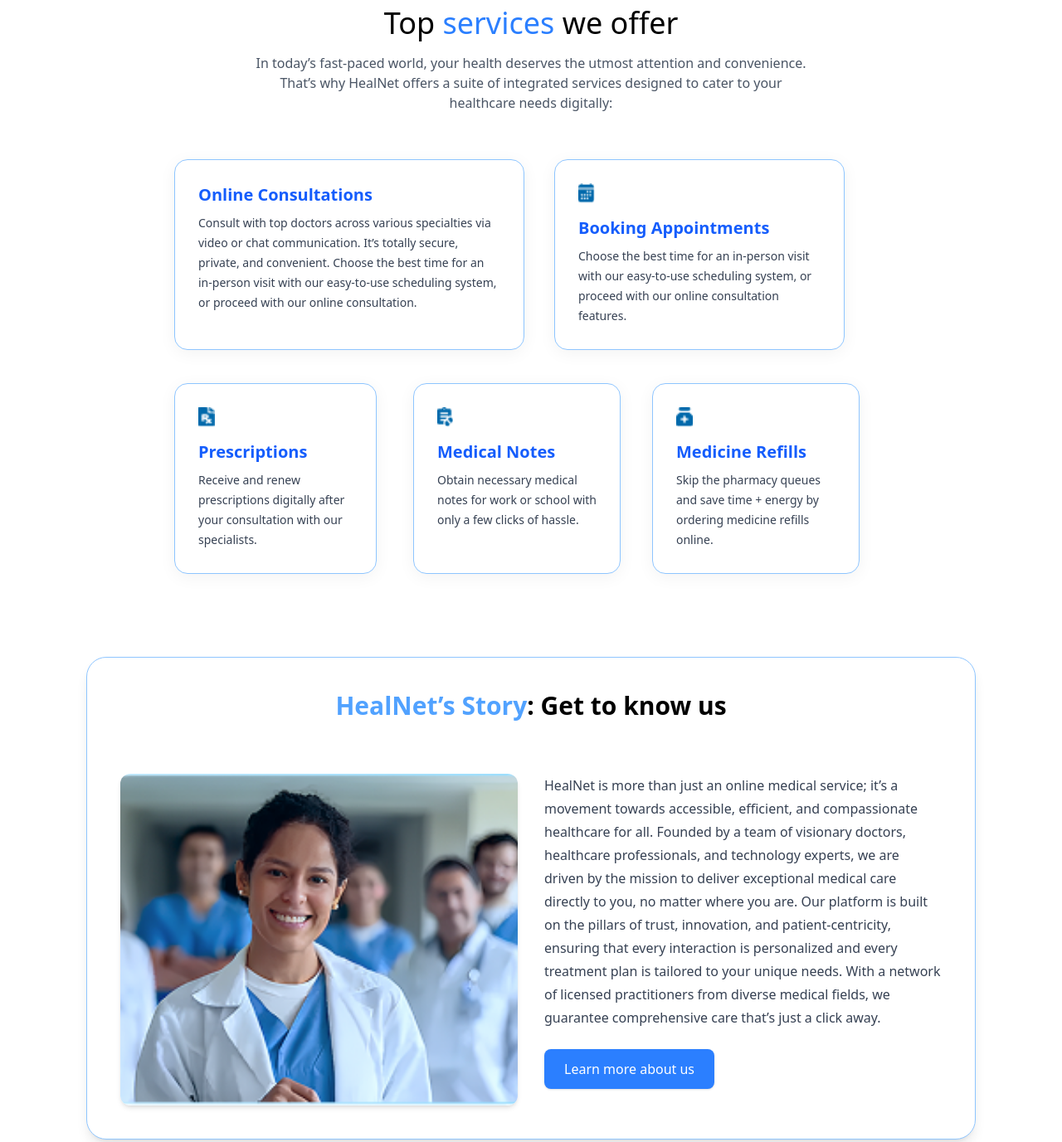
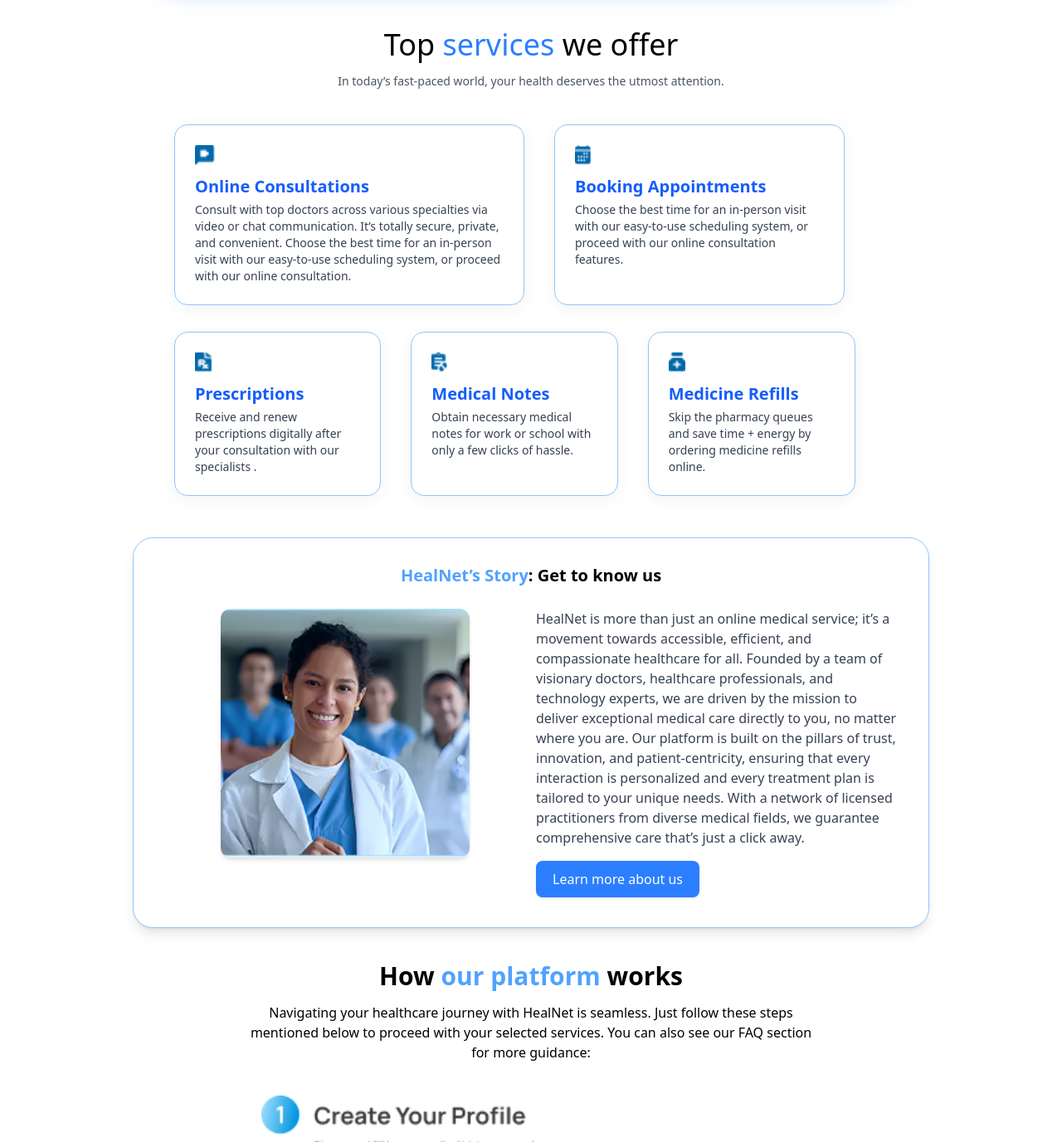
Before and after one commit to zifra3114/Tailwind-Project, a plain HTML site: page index.html in a window 1280 px wide. Shown: the part 966-2343 px from the top of the page at 83% size. Drawn offline with nearby package versions, Linux system fonts and the light colour scheme.

Commit message:
Add files via upload

```diff
--- a/index.html
+++ b/index.html
@@ -12,15 +12,17 @@
 </head>
 <body>
     <!-- Navbar -->
-<nav class="fixed top-0 left-0 w-full bg-neutral-primary  border-default z-50 animate__animated animate__fadeInUp">
-  <div class="max-w-screen-xl mx-auto flex items-center justify-between p-4">
+<!-- Navbar -->
+<!-- Navbar -->
+<nav class="fixed top-0 left-0 w-full bg-neutral-primary border-default z-50">
+  <div class="max-w-screen-xl mx-auto flex flex-wrap items-center justify-between p-4">
 
     <!-- Logo -->
-    <img src="./logo.png" class="h-10" alt="Logo">
+    <img src="./logo.png" class="h-10 flex-shrink-0" alt="Logo">
 
-    <!-- Menu -->
-    <div class="hidden md:flex space-x-8">
-      <ul class="flex space-x-8 font-medium text-heading">
+    <!-- Menu (hidden on small screens) -->
+    <div class="hidden md:block md:w-auto">
+      <ul class="flex justify-center font-medium text-heading gap-8">
         <li><a href="#home" class="text-blue-500 hover:text-black">Home</a></li>
         <li><a href="#service" class="hover:text-blue-500">Service</a></li>
         <li><a href="#doctor" class="hover:text-blue-500">FindDoctors</a></li>
@@ -31,63 +33,76 @@
     </div>
 
     <!-- Button -->
+    <div class="mt-[-40px] ml-[60px] md:mt-0 flex justify-center md:justify-end w-full md:w-auto">
       <button
         class="px-5 py-2 text-sm font-medium text-white rounded
-      bg-gradient-to-r from-blue-300 to-blue-500 text-blue-700 shadow-[0_4px_20px_rgba(59,130,246,0.3)] hover:shadow-[0_6px_25px_rgba(59,130,246,0.5)] transition-shadow duration-300
-      hover:from-blue-500 hover:to-blue-700 hover:text-white transition-all "
-    >
+        bg-gradient-to-r from-blue-300 to-blue-500 text-blue-700 shadow-[0_4px_20px_rgba(59,130,246,0.3)]
+        hover:shadow-[0_6px_25px_rgba(59,130,246,0.5)] transition-shadow duration-300
+        hover:from-blue-500 hover:to-blue-700 hover:text-white transition-all">
         Join Us
       </button>
+    </div>
 
   </div>
 </nav>
 
 
 
-<section class="text-gray-600 body-font animate__animated animate__fadeInDown" id="home">
-  <div class="max-w-7xl mx-auto flex flex-col md:flex-row items-center gap-8 px-5 py-24">
 
-    <!-- Left Text -->
-    <div class="flex flex-col md:w-1/2 lg:pr-16 md:pr-8 items-center md:items-start text-center md:text-left mb-12 md:mb-0">
-      <h1 class="title-font sm:text-4xl text-3xl mb-4 font-medium text-gray-900">
-        Your <span class="text-blue-400">trusted partner</span><br class="hidden lg:inline-block"> in digital healthcare.
+
+<section class="text-gray-600 body-font mt-[60px] animate__animated animate__fadeInDown" id="home">
+  <div class="max-w-7xl mx-auto flex flex-col md:flex-row items-center gap-10 px-4 sm:px-6 md:px-10 py-12 md:py-24 ">
+
+    <!-- LEFT TEXT -->
+    <div class="w-full md:w-1/2 flex flex-col items-center md:items-start text-center md:text-left space-y-4">
+
+      <!-- HEADING -->
+      <h1 class="text-xl sm:text-2xl md:text-3xl lg:text-5xl font-semibold text-center md:text-left leading-tight break-words w-full">
+        Your <span class="text-blue-400">trusted partner</span>
+        <br class="sm:hidden">
+        in digital healthcare.
       </h1>
 
-      <p class="mb-8 leading-relaxed text-gray-700">
+      <!-- PARAGRAPH -->
+      <p class="text-gray-700 text-sm sm:text-base md:text-lg leading-relaxed px-1">
         <span class="text-blue-500">Empowering Your Health at Every Step.</span>
-        Experience personalized medical care from the comfort of your home. Connect with <span class="text-blue-500">certified doctors,</span> or manage prescriptions, and schedule appointments with ease. Ready to take control of your health? <span class="text-blue-500">Get Started</span> or Book an Appointment today.
+        Experience personalized medical care from the comfort of your home. Connect with
+        <span class="text-blue-500">certified doctors,</span> manage prescriptions, and schedule appointments easily.
       </p>
 
-      <div class="flex justify-center md:justify-start mb-4">
-        <button class="inline-flex text-white bg-gradient-to-r from-blue-300 to-blue-500 hover:from-blue-500 hover:to-blue-700 hover:text-white font-medium py-2 px-6 rounded text-lg shadow-[0_6px_25px_rgba(59,130,246,0.6)]
-            hover:shadow-[0_8px_30px_rgba(59,130,246,0.8)]
-            transition-shadow duration-300"">
+      <!-- BUTTON -->
+      <div class="w-full flex justify-center md:justify-start">
+        <button
+          class="inline-flex text-white bg-gradient-to-r from-blue-300 to-blue-500 hover:from-blue-500 hover:to-blue-700 font-medium py-2 px-6 rounded text-base sm:text-lg shadow-lg transition duration-300">
           Book an Appointment >
         </button>
       </div>
 
-      <p class="mb-4">Trusted by millions across the globe:</p>
-     <img class="w-full max-w-[200px] md:max-w-[250px]" src="./Group 10.png" alt="Trusted logos">
-
+      <!-- TRUSTED LOGOS -->
+      <p class="text-sm md:text-base pt-1">Trusted by millions across the globe:</p>
+      <img class="w-[130px] sm:w-[180px] md:w-[240px]" src="./Group 10.png" alt="Trusted logos">
 
     </div>
 
-    <!-- Right Image -->
-    <div class="md:w-1/2 w-full flex justify-center md:justify-end ">
-     <img src="./header.png" alt="hero image"
-     class="w-full max-w-sm md:max-w-md lg:max-w-lg object-cover rounded">
-
+    <!-- RIGHT IMAGE -->
+    <div class="w-full md:w-1/2 flex justify-center md:justify-end">
+      <img
+        src="./header.png"
+        alt="hero image"
+        class="w-full max-w-[270px] sm:max-w-sm md:max-w-md lg:max-w-lg object-cover rounded">
     </div>
 
   </div>
 </section>
 
+
+
 <section class="max-w-4xl mx-auto border border-blue-200 rounded-3xl bg-white p-6 m-5 mt-[-10px]
             shadow-[0_8px_30px_rgba(59,130,246,0.8)]
             transform transition duration-300 ease-in-out hover:scale-105 hover:shadow-[0_12px_40px_rgba(59,130,246,1)]" data-aos="fade-left">
   <!-- Heading -->
-  <div class="text-center mb-6">
-    <h1 class="text-blue-500 title-font sm:text-3xl text-2xl font-medium ml-[-230px]">
+  <div class=" mb-6">
+    <h1 class="text-blue-500 title-font sm:text-3xl text-2xl font-medium ">
       Easily book an appointment in 3 simple steps
     </h1>
   </div>
@@ -136,99 +151,95 @@
 </section>
 
 
-<section class="mt-[-60px] px-5 w-full flex justify-center mt-[30px]" data-aos="fade-right" id="service">
-  <div class="max-w-[1100px] w-full px-5 md:px-10 py-16 text-center">
+<section class="px-4 w-full flex justify-center mt-[20px]" data-aos="fade-right" id="service">
+  <div class="max-w-[1100px] w-full px-4 md:px-10 py-10 text-center">
 
     <!-- Top Heading -->
     <div class="max-w-2xl mx-auto">
-      <h1 class="title-font sm:text-4xl text-2xl mb-4 font-medium">
+      <h1 class="title-font sm:text-4xl text-xl mb-3 font-medium">
         Top <span class="text-blue-500">services</span> we offer
       </h1>
-      <p class="text-gray-600">
-        In today’s fast-paced world, your health deserves the utmost attention and convenience.
-        That’s why HealNet offers a suite of integrated services designed to cater to your healthcare needs digitally:
+      <p class="text-gray-600 text-sm leading-6">
+        In today’s fast-paced world, your health deserves the utmost attention.
       </p>
     </div>
 
-    <!-- FIRST ROW (2 CARDS) -->
-    <div class="mt-14 grid grid-cols-1 md:grid-cols-2 gap-4">
+    <!-- FIRST ROW -->
+    <div class="mt-10 grid grid-cols-1 md:grid-cols-2 gap-4">
 
       <!-- Card 1 -->
-      <div class="bg-white p-7 rounded-2xl border border-blue-300
+      <div class="bg-white p-4 sm:p-6 rounded-2xl border border-blue-300
             shadow-[0_4px_20px_rgba(0,0,0,0.05)]
-            text-left max-w-[450px] mx-auto ml-0 md:ml-[80px]
+            text-left max-w-[450px] mx-auto md:ml-[80px]
             transform transition duration-300 ease-in-out
-            hover:scale-105 hover:shadow-[0_8px_30px_rgba(59,130,246,0.5)]"
+            hover:scale-105 hover:shadow-[0_8px_30px_rgba(59,130,246,0.5)]">
 
-        <img src="Vector (2).png" class="w-7 h-6 mb-4" />
-        <h3 class="text-blue-600 font-semibold text-xl mb-2">Online Consultations</h3>
+        <img src="Vector (2).png" class="w-6 h-6 mb-3" />
+        <h3 class="text-blue-600 font-semibold text-lg sm:text-xl mb-1">Online Consultations</h3>
 
-        <p class="text-gray-700 text-sm leading-6">
-          Consult with top doctors across various specialties via video or chat communication.
-          It’s totally secure, private, and convenient. Choose the best time for an in-person visit
-          with our easy-to-use scheduling system, or proceed with our online consultation.
+        <p class="text-gray-700 text-xs sm:text-sm leading-5">
+         Consult with top doctors across various specialties via video or chat communication. It’s totally secure, private, and convenient. Choose the best time for an in-person visit with our easy-to-use scheduling system, or proceed with our online consultation.
         </p>
       </div>
 
       <!-- Card 2 -->
-      <div class="bg-white p-7 rounded-2xl border border-blue-300
+      <div class="bg-white p-4 sm:p-6 rounded-2xl border border-blue-300
             shadow-[0_4px_20px_rgba(0,0,0,0.05)]
-            text-left max-w-[350px] mx-auto ml-0 md:ml-[20px]
+            text-left max-w-[350px] mx-auto md:ml-[20px]
             transform transition duration-300 ease-in-out
-            hover:scale-105 hover:shadow-[0_8px_30px_rgba(59,130,246,0.5)] ">
+            hover:scale-105 hover:shadow-[0_8px_30px_rgba(59,130,246,0.5)]">
 
-        <img src="Vector (3).png" class="w-5 h-6 mb-4" />
-        <h3 class="text-blue-600 font-semibold text-xl mb-2">Booking Appointments</h3>
+        <img src="Vector (3).png" class="w-5 h-6 mb-3" />
+        <h3 class="text-blue-600 font-semibold text-lg sm:text-xl mb-1">Booking Appointments</h3>
 
-        <p class="text-gray-700 text-sm leading-6">
-          Choose the best time for an in-person visit with our easy-to-use scheduling system,
-          or proceed with our online consultation features.
+        <p class="text-gray-700 text-xs sm:text-sm leading-5">
+          Choose the best time for an in-person visit with our easy-to-use scheduling system, or proceed with our online consultation features.
         </p>
       </div>
 
     </div>
 
-    <!-- SECOND ROW (3 CARDS) -->
-    <div class="mt-10 grid grid-cols-1 sm:grid-cols-2 md:grid-cols-3 gap-6">
+    <!-- SECOND ROW -->
+    <div class="mt-8 grid grid-cols-1 sm:grid-cols-2 md:grid-cols-3 gap-4">
 
       <!-- Card 3 -->
-      <div class="bg-white p-7 rounded-2xl border border-blue-300
-      shadow-[0_4px_20px_rgba(0,0,0,0.05)] text-left   transform transition duration-300 ease-in-out
-            hover:scale-105 hover:shadow-[0_8px_30px_rgba(59,130,246,0.5)]
-      max-w-[250px] mx-auto ml-0 md:ml-[80px]">
+      <div class="bg-white p-4 sm:p-6 rounded-2xl border border-blue-300
+            shadow-[0_4px_20px_rgba(0,0,0,0.05)] text-left max-w-[250px] mx-auto md:ml-[80px]
+            transform transition duration-300 ease-in-out
+                hover:scale-105 hover:shadow-[0_6px_20px_rgba(59,130,246,0.4)]">
 
-        <img src="./Vector (4).png" class="w-5 h-6 mb-4" />
-        <h3 class="text-blue-600 font-semibold text-xl mb-2">Prescriptions</h3>
+        <img src="Vector (4).png" class="w-5 h-6 mb-3" />
+        <h3 class="text-blue-600 font-semibold text-lg sm:text-xl mb-1">Prescriptions</h3>
 
-        <p class="text-gray-700 text-sm leading-6">
-          Receive and renew prescriptions digitally after your consultation with our specialists.
+        <p class="text-gray-700 text-xs sm:text-sm leading-5">
+          Receive and renew prescriptions digitally after your consultation with our specialists .
         </p>
       </div>
 
       <!-- Card 4 -->
-      <div class="bg-white p-7 rounded-2xl border border-blue-300
-      shadow-[0_4px_20px_rgba(0,0,0,0.05)] text-left
-      max-w-[250px] mx-auto ml-0 md:ml-[20px]   transform transition duration-300 ease-in-out
-            hover:scale-105 hover:shadow-[0_8px_30px_rgba(59,130,246,0.5)]">
+      <div class="bg-white p-4 sm:p-6 rounded-2xl border border-blue-300
+            shadow-[0_4px_20px_rgba(0,0,0,0.05)] text-left max-w-[250px] mx-auto md:ml-[20px]
+            transform transition duration-300 ease-in-out
+                hover:scale-105 hover:shadow-[0_6px_20px_rgba(59,130,246,0.4)]">
 
-        <img src="./Vector (5).png" class="w-5 h-6 mb-4" />
-        <h3 class="text-blue-600 font-semibold text-xl mb-2">Medical Notes</h3>
+        <img src="Vector (5).png" class="w-5 h-6 mb-3" />
+        <h3 class="text-blue-600 font-semibold text-lg sm:text-xl mb-1">Medical Notes</h3>
 
-        <p class="text-gray-700 text-sm leading-6">
+        <p class="text-gray-700 text-xs sm:text-sm leading-5">
        Obtain necessary medical notes for work or school with only a few clicks of hassle.
         </p>
       </div>
 
       <!-- Card 5 -->
-      <div class="bg-white p-7 rounded-2xl border border-blue-300   transform transition duration-300 ease-in-out
-            hover:scale-105 hover:shadow-[0_8px_30px_rgba(59,130,246,0.5)]
-      shadow-[0_4px_20px_rgba(0,0,0,0.05)] text-left
-      max-w-[250px] mx-auto ml-0 md:ml-[-40px]">
+      <div class="bg-white p-4 sm:p-6 rounded-2xl border border-blue-300
+            shadow-[0_4px_20px_rgba(0,0,0,0.05)] text-left max-w-[250px] mx-auto md:ml-[-40px]
+             transform transition duration-300 ease-in-out
+                hover:scale-105 hover:shadow-[0_6px_20px_rgba(59,130,246,0.4)]">
 
-        <img src="./Subtract.png" class="w-5 h-6 mb-4" />
-        <h3 class="text-blue-600 font-semibold text-xl mb-2">Medicine Refills</h3>
+        <img src="Subtract.png" class="w-5 h-6 mb-3" />
+        <h3 class="text-blue-600 font-semibold text-lg sm:text-xl mb-1">Medicine Refills</h3>
 
-        <p class="text-gray-700 text-sm leading-6">
+        <p class="text-gray-700 text-xs sm:text-sm leading-5">
          Skip the pharmacy queues and save time + energy by ordering medicine refills online.
         </p>
       </div>
@@ -238,33 +249,38 @@
   </div>
 </section>
 
-<section class="px-5 w-full flex justify-center mt-[-20px]" data-aos="fade-right" id="about" >
-  <div class="max-w-6xl w-full px-5 md:px-10 py-14 ">
 
-    <div class="bg-white border border-blue-300 rounded-3xl shadow-lg  transform transition duration-300 ease-in-out
-            hover:scale-105 hover:shadow-[0_8px_30px_rgba(59,130,246,0.5)]">
+<section class="px-4 w-full flex justify-center mt-[10px]" data-aos="fade-right" id="about">
+  <div class="max-w-5xl w-full px-4 md:px-8"> <!-- max-width slightly reduced -->
+
+    <div class="bg-white border border-blue-300 rounded-3xl shadow-lg
+                transform transition duration-300 ease-in-out
+                hover:scale-105 hover:shadow-[0_6px_20px_rgba(59,130,246,0.4)]
+                p-4 sm:p-5"> <!-- padding reduced -->
 
       <!-- Heading -->
-      <h2 class="mt-10 mb-6 text-center sm:text-3xl text-2xl font-semibold">
+      <h2 class="mt-3 mb-3 text-center text-4xl sm:text-xl font-semibold leading-tight">
         <span class="text-blue-400">HealNet’s Story</span>: Get to know us
       </h2>
 
       <!-- CARD -->
-      <div class="p-6 sm:p-10 flex flex-col md:flex-row items-center md:items-start gap-8">
+      <div class="p-2 sm:p-4 flex flex-col md:flex-row items-center md:items-start gap-3">
 
         <!-- IMAGE -->
         <div class="w-full md:w-1/2 flex justify-center">
           <img src="Rectangle 7.png"
-               class="rounded-xl w-full h-[300px] sm:h-[350px] md:h-[400px] max-w-[380px] md:max-w-none object-cover shadow-md" />
+               class="rounded-xl w-[300px] h-[180px] sm:h-[250px] md:h-[300px]
+                      max-w-[280px] md:max-w-none object-cover shadow-md" /> <!-- width & height reduced -->
         </div>
 
         <!-- TEXT -->
         <div class="w-full md:w-1/2 text-center md:text-left">
-          <p class="text-gray-700 leading-7 text-sm sm:text-base mb-6">
+          <p class="text-gray-700 leading-6 text-xs sm:text-sm md:text-base mb-4">
             HealNet is more than just an online medical service; it’s a movement towards accessible, efficient, and compassionate healthcare for all. Founded by a team of visionary doctors, healthcare professionals, and technology experts, we are driven by the mission to deliver exceptional medical care directly to you, no matter where you are. Our platform is built on the pillars of trust, innovation, and patient-centricity, ensuring that every interaction is personalized and every treatment plan is tailored to your unique needs. With a network of licensed practitioners from diverse medical fields, we guarantee comprehensive care that’s just a click away.
           </p>
 
-          <button class="bg-blue-500 text-white px-6 py-3 rounded-lg text-sm sm:text-base
+          <button class="bg-blue-500 text-white px-4 py-2 sm:px-5 sm:py-2.5 rounded-lg
+                         text-xs sm:text-sm md:text-base
                          hover:bg-blue-400 transition-all duration-300 shadow">
             Learn more about us
           </button>
@@ -274,6 +290,8 @@
     </div>
   </div>
 </section>
+
+
 
 <section class="flex flex-col items-center text-center px-5" data-aos="fade-right"  id="blog">
   <h1 class="mt-[40px] mb-[-10px] text-2xl sm:text-3xl font-semibold">
```
Lines whose indentation alone changed are shown as unchanged.
